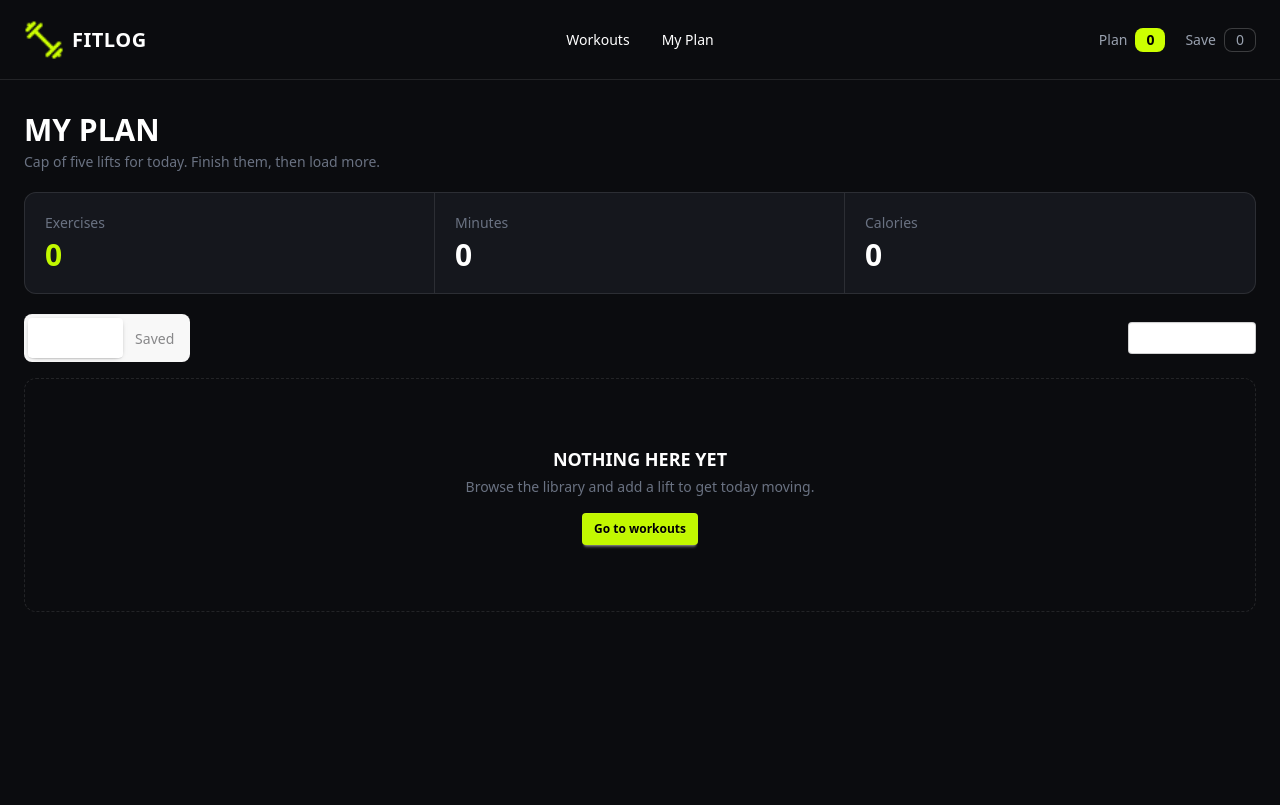
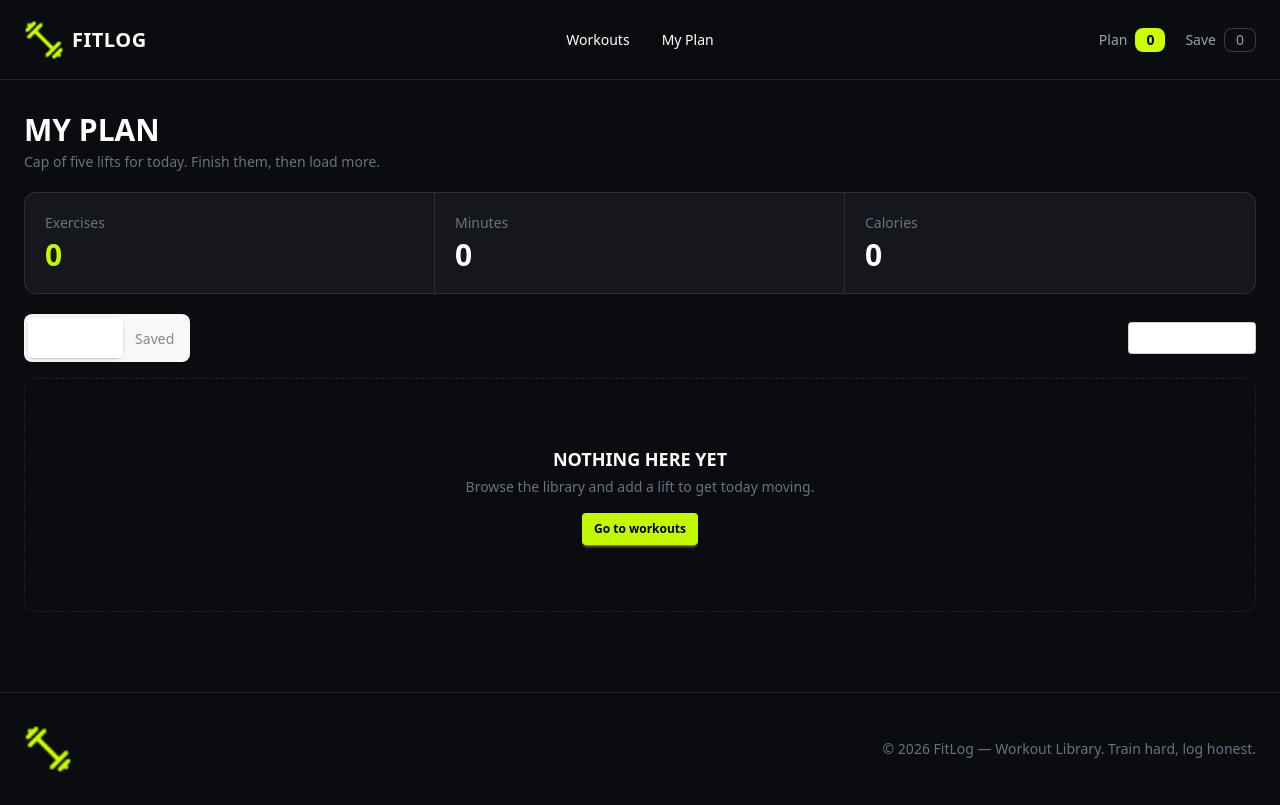
Before and after one commit to masud1040/assignment-5, a Next.js app: page /my-plan in a window 1280 px wide. Built offline with nearby package versions, Linux system fonts and the light colour scheme.

Commit message:
footer added

```diff
--- /dev/null
+++ b/src/app/containner/shared/footer.tsx
@@ -0,0 +1,27 @@
+import Image from "next/image";
+import React from "react";
+import logo from "@/assets/logo.png";
+
+const Footer = () => {
+  return (
+    <footer className="mt-12 border-t border-white/10 bg-[#0B0C0F]">
+      <div className="container mx-auto px-6 py-8">
+        <div className="flex flex-col items-center justify-between gap-4 md:flex-row">
+          <Image
+            src={logo}
+            width={100}
+            height={100}
+            alt="FitLog logo"
+            className="h-12 w-auto"
+          />
+
+          <p className="text-center text-sm text-gray-500 md:text-right">
+            © 2026 FitLog — Workout Library. Train hard, log honest.
+          </p>
+        </div>
+      </div>
+    </footer>
+  );
+};
+
+export default Footer;
--- a/src/app/layout.tsx
+++ b/src/app/layout.tsx
@@ -5,6 +5,7 @@ import NavBar from "./containner/shared/navbar";
 import FitProvider from "@/context/FitContext";
 import { ToastContainer } from "react-toastify";
 import "react-toastify/dist/ReactToastify.css";
+import Footer from "./containner/shared/footer";
 
 const geistSans = Geist({
   variable: "--font-geist-sans",
@@ -33,7 +34,9 @@ export default function RootLayout({ children }: LayoutProps<"/">) {
 
         <NavBar />
 
-        {children}
+
+          {children}
+          <Footer />
             <ToastContainer />
         </FitProvider>
         </body>
```
